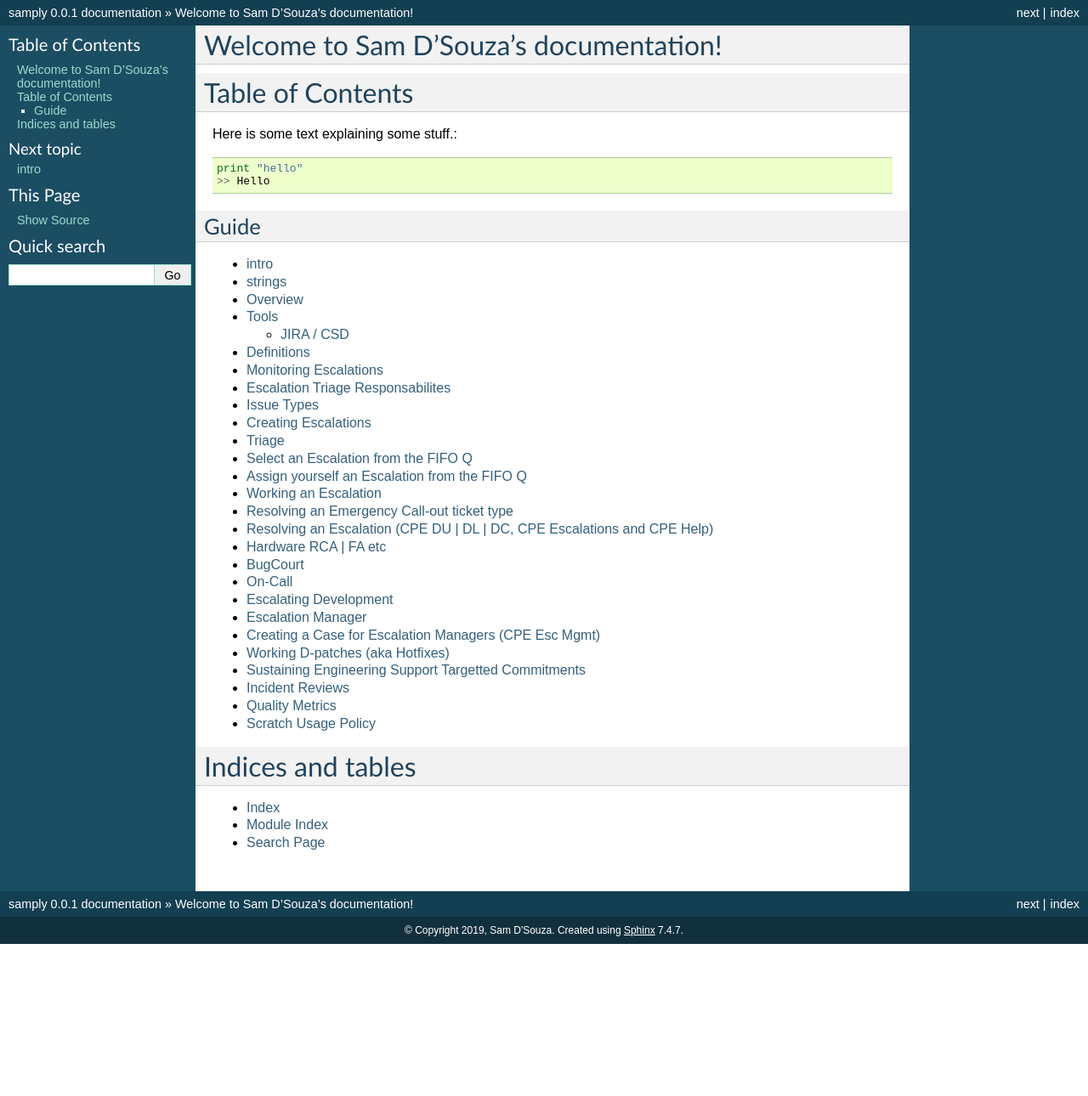
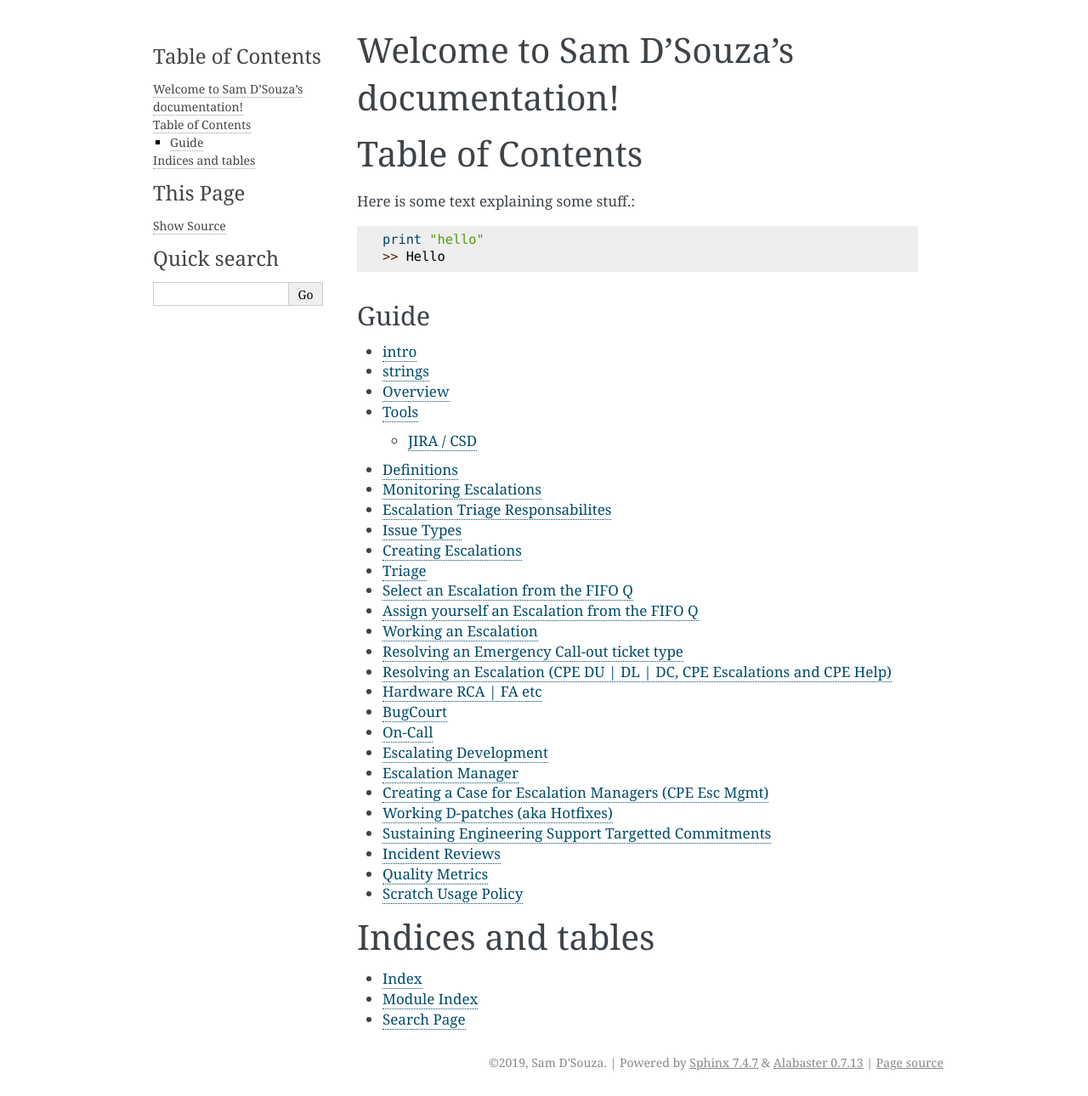
Before and after one commit to samdsouza/Sustaining-Engineering-, a Sphinx documentation site: the page built from sampleDoc/source/index.rst, in a window 1280 px wide. Shown: the whole page at 85% size. Built offline with Sphinx 7.4.7, drawn with Linux system fonts in a browser that asks for light colours; pages that are not in the unit, such as notebooks, are missing from menus; before the commit the page ends 1111 px from its top, so only the background shows below that.

Commit message:
Second Round

```diff
--- a/sampleDoc/source/conf.py
+++ b/sampleDoc/source/conf.py
@@ -74,12 +74,8 @@ pygments_style = None
 # The theme to use for HTML and HTML Help pages.  See the documentation for
 # a list of builtin themes.
 #
-html_theme = 'classic'
-html_theme_options = {
-    "rightsidebar": "false",
-    "relbargcolor": "black",
+html_theme = 'alabaster'
 
-}
 
 # Theme options are theme-specific and customize the look and feel of a theme
 # further.  For a list of options available for each theme, see the
```
Also changed, not shown: 2 other files.
